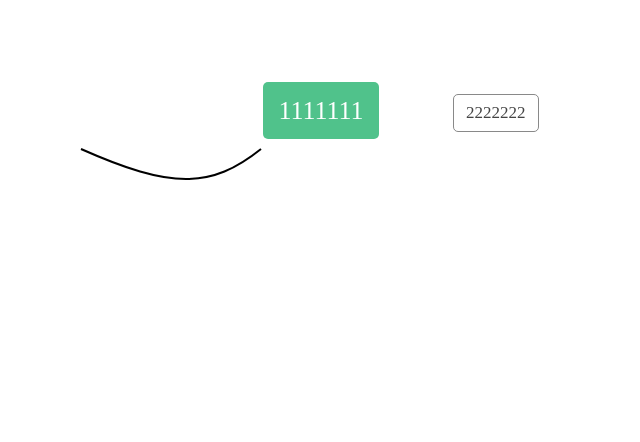
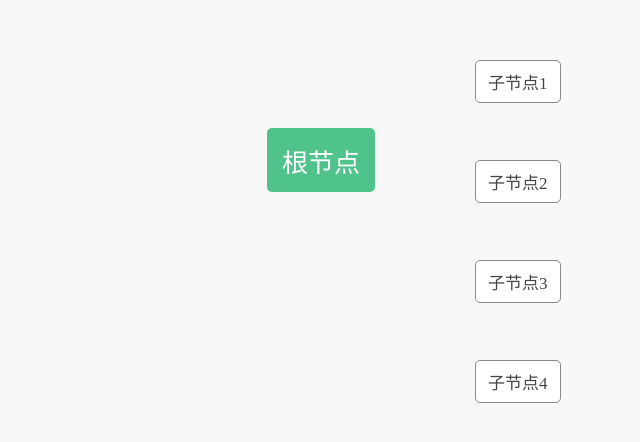
Before and after one commit to SeakeyCode/vuedemo, a Vue app: page /bezier in a window 1280 px wide. Shown: the part 240-682 px from the top of the page, without its empty margins (319-959 px from the left). Built offline with nearby package versions, Linux system fonts and the light colour scheme.

Commit message:
feat: minder

```diff
--- a/src/components/bezier.vue
+++ b/src/components/bezier.vue
@@ -1,12 +1,14 @@
 <template>
   <div class="bezier">
-    <div class="root" transform="matrix(1 0 0 1 10 10)">
-        <div>1111111</div>
-        <div class="sub">2222222</div>
+    <div class="content">
+        <div class="root-name">{{root.name}}</div>
+        <div class="sub" :style="{top: item.top + 'px', left: item.left + 'px'}" v-for="(item, index) in root.children" :key="index">{{item.name}}</div>
     </div>
-    <svg id="svg" width="500" height="100">
-        <path transform="matrix(1 0 0 1 10 10)" d="M0 0 C90 40 130 40 180 0" stroke="#000000" fill="none" style="stroke-width: 2px;"></path>
-    </svg>
+    <!-- transform="matrix(1 0 0 1 10 10)" -->
+    <!-- <svg id="svg">
+        <path d="M200 0 C100 0 0 100 0 200" stroke="#000000" fill="none" style="stroke-width: 2px;"></path>
+        <path d="M0 100 C200 100 0 100 200 100" stroke="#000000" fill="none" style="stroke-width: 2px;"></path>
+    </svg> -->
   </div>
 </template>
 
@@ -15,7 +17,38 @@ export default {
   name: 'bezier',
   data() {
     return {
+        root: {
+            name: '根节点',
+            children: [
+                {
+                    name: '子节点1',
+                    children: []
+                },
+                {
+                    name: '子节点2',
+                    children: []
+                },
+                {
+                    name: '子节点3',
+                    children: []
+                },
+                {
+                    name: '子节点4',
+                    children: []
                 }
+            ]
+        }
+    }
+  },
+  mounted () {
+    const root = document.querySelector('.root-name')
+    console.log(root.offsetWidth, root.offsetHeight)
+    console.log(root.offsetLeft, root.offsetTop)
+    this.root.children.forEach((item, index) => {
+        let left = root.offsetLeft + root.offsetWidth + 100
+        this.$set(item, 'top', (index + 3)*100)
+        this.$set(item, 'left', left)
+    })
   },
   methods: {
 
@@ -25,22 +58,32 @@ export default {
 
 <style lang="scss" scoped>
 .bezier {
+    width: 100%;
     height: 100vh;
+    background: rgb(248, 248, 248);
     display: flex;
     align-items: center;
     justify-content: center;
-    flex-direction: column;
-    .root {
+    .content {
+        display: flex;
+        align-items: center;
+        justify-content: center;
+        position: relative;
+        width: 100vw;
+        height: 100vh;
+    }
+    .root-name {
         text-align: left;
         background-color: rgb(80, 194, 139);
         color: rgb(255, 255, 255);
         font-size: 26px;
         border-radius: 5px;
         padding: 14px 15px 13px;
-        font-family: 微软雅黑;
-        font-style: normal;
-        font-weight: normal;
-        position: relative;
+        display: inline-block;
+    }
+    svg {
+            position: absolute;
+        }
     .sub {
         text-align: left;
         background-color: rgb(255, 255, 255);
@@ -53,9 +96,6 @@ export default {
         font-style: normal;
         font-weight: normal;
         position: absolute;
-            top: 12px;
-            right: -160px;
-        }
     }
 }
 </style>
```
Lines whose indentation alone changed are shown as unchanged.
